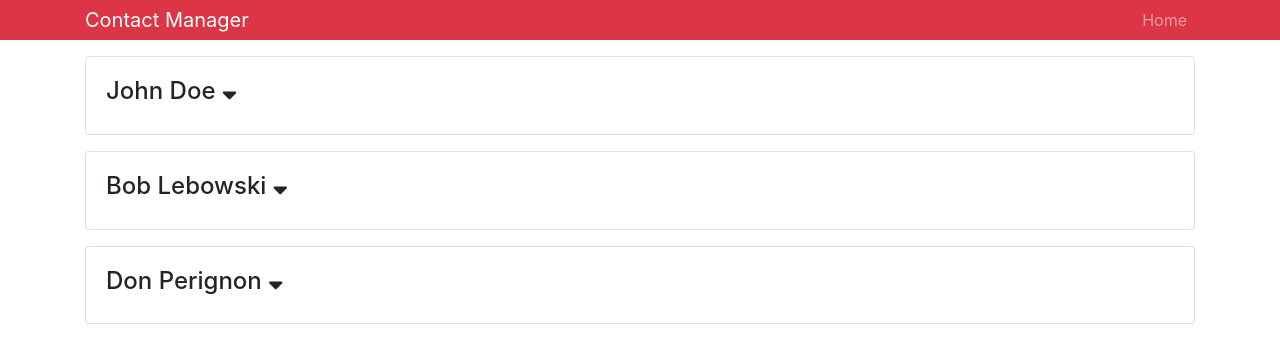
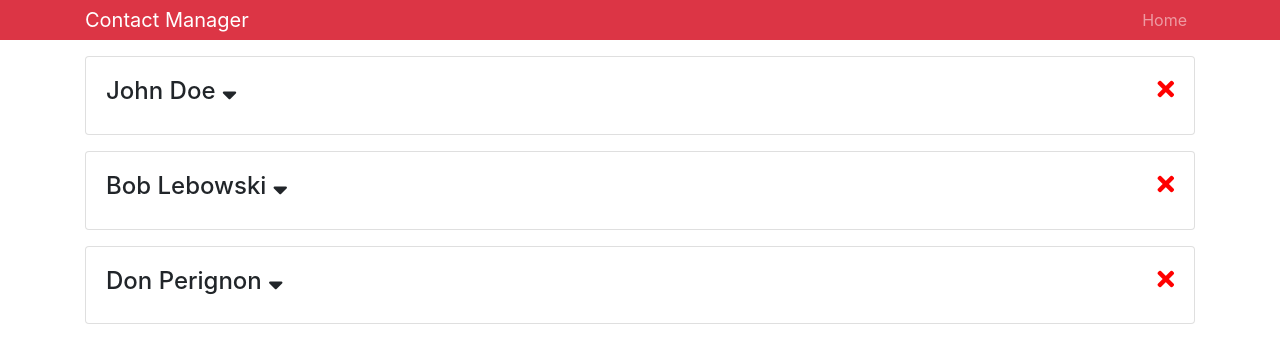
Before and after one commit to Androsh/react-contactmanager, a React (Create React App) app: page / in a window 1280 px wide. Shown: the top 360 px of the page. Built offline with nearby package versions, Linux system fonts and the light colour scheme.

Commit message:
Add Context API and reducers

```diff
--- a/src/App.js
+++ b/src/App.js
@@ -1,18 +1,21 @@
 import React, { Component } from 'react';
+import Header from './components/Header';
+import Contacts from './components/Contacts';
+import { Provider } from './context';
 import './App.css';
-import Contacts from './components/Contacts';
-import Header from './components/Header';
 import 'bootstrap/dist/css/bootstrap.min.css';
 
 class App extends Component {
   render() {
     return (
-      <div className="App">
-        <Header branding="Contact Manager" />
-        <div className="container">
-          <Contacts />
+      <Provider>
+        <div className="App">
+          <Header branding="Contact Manager" />
+          <div className="container">
+            <Contacts />
+          </div>
         </div>
-      </div>
+      </Provider>
     );
   }
 }
--- a/src/components/Contact.js
+++ b/src/components/Contact.js
@@ -1,23 +1,40 @@
 import React, { Component } from 'react';
 import PropTypes from 'prop-types';
+import { Consumer } from '../context';
 
 class Contact extends Component {
   state = {
     showContactInfo: false
   };
 
+  onDeleteClick = (id, dispatch) => {
+    dispatch({ type: 'DELETE_CONTACT', payload: id });
+  };
+
   render() {
-    const { name, email, phone } = this.props.contact;
+    const { id, name, email, phone } = this.props.contact;
     const { showContactInfo } = this.state;
+    return (
+      <Consumer>
+        {value => {
+          const { dispatch } = value;
           return (
             <div className="card card-body mb-3">
               <h4>
                 {name}{' '}
                 <i
                   onClick={() =>
-              this.setState({ showContactInfo: !this.state.showContactInfo })
+                    this.setState({
+                      showContactInfo: !this.state.showContactInfo
+                    })
                   }
                   className="fas fa-sort-down"
+                  style={{ cursor: 'pointer' }}
+                />
+                <i
+                  className="fas fa-times"
+                  style={{ cursor: 'pointer', float: 'right', color: 'red' }}
+                  onClick={this.onDeleteClick.bind(this, id, dispatch)}
                 />
               </h4>
               {showContactInfo ? (
@@ -28,6 +45,9 @@
               ) : null}
             </div>
           );
+        }}
+      </Consumer>
+    );
   }
 }
 
--- a/src/components/Contacts.js
+++ b/src/components/Contacts.js
@@ -1,38 +1,22 @@
 import React, { Component } from 'react';
 import Contact from './Contact';
+import { Consumer } from '../context';
 
 class Contacts extends Component {
-  state = {
-    contacts: [
-      {
-        id: 1,
-        name: 'John Doe',
-        email: 'jdoe@gmail.com',
-        phone: '555-555-555'
-      },
-      {
-        id: 2,
-        name: 'Bob Lebowski',
-        email: 'lebowski@gmail.com',
-        phone: '333-333-333'
-      },
-      {
-        id: 3,
-        name: 'Don Perignon',
-        email: 'dperi@gmail.com',
-        phone: '111-111-222'
-      }
-    ]
-  };
-
   render() {
-    const { contacts } = this.state;
     return (
-      <React.Fragment>
-        {contacts.map(contact => (
-          <Contact key={contact.id} contact={contact} />
-        ))}
-      </React.Fragment>
+      <Consumer>
+        {value => {
+          const { contacts } = value;
+          return (
+            <React.Fragment>
+              {contacts.map(contact => (
+                <Contact key={contact.id} contact={contact} />
+              ))}
+            </React.Fragment>
+          );
+        }}
+      </Consumer>
     );
   }
 }
--- /dev/null
+++ b/src/context.js
@@ -0,0 +1,52 @@
+import React, { Component } from 'react';
+const Context = React.createContext();
+
+const reducer = (state, action) => {
+  switch (action.type) {
+    case 'DELETE_CONTACT':
+      return {
+        ...state,
+        contacts: state.contacts.filter(
+          contact => contact.id !== action.payload
+        )
+      };
+    default:
+      return state;
+  }
+};
+
+export class Provider extends Component {
+  state = {
+    contacts: [
+      {
+        id: 1,
+        name: 'John Doe',
+        email: 'jdoe@gmail.com',
+        phone: '555-555-555'
+      },
+      {
+        id: 2,
+        name: 'Bob Lebowski',
+        email: 'lebowski@gmail.com',
+        phone: '333-333-333'
+      },
+      {
+        id: 3,
+        name: 'Don Perignon',
+        email: 'dperi@gmail.com',
+        phone: '111-111-222'
+      }
+    ],
+    dispatch: action => this.setState(state => reducer(state, action))
+  };
+
+  render() {
+    return (
+      <Context.Provider value={this.state}>
+        {this.props.children}
+      </Context.Provider>
+    );
+  }
+}
+
+export const Consumer = Context.Consumer;
```
Lines whose indentation alone changed are shown as unchanged.
